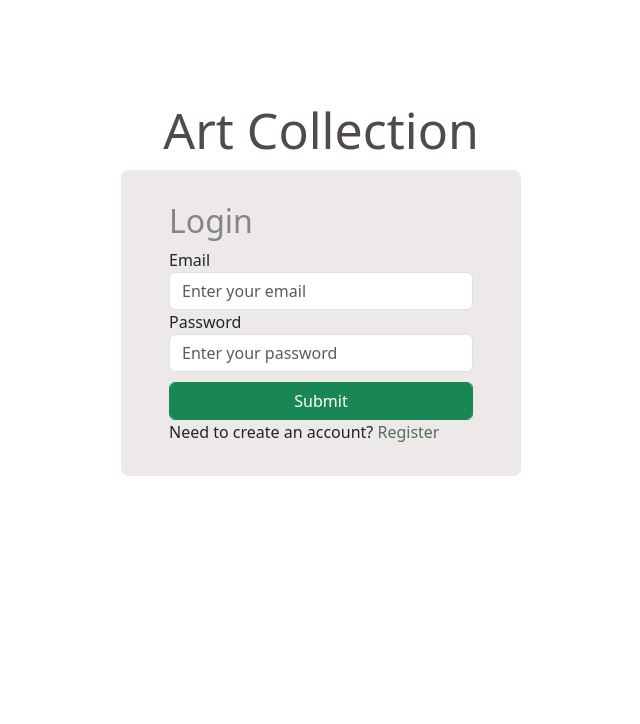
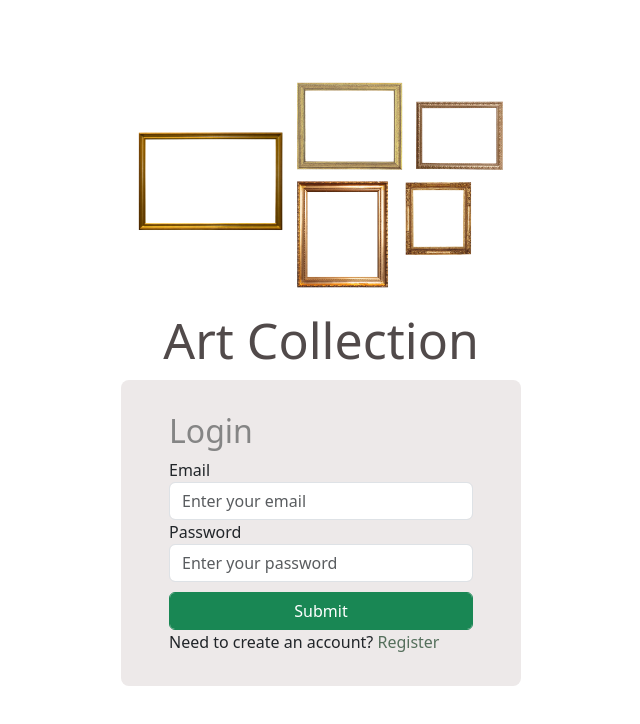
Before and after one commit to norchard/art-collection, a React (Create React App) app in the folder client/: page /login in a window 1280 px wide. Shown: the top 724 px of the page, without its empty margins (319-959 px from the left). Built offline with nearby package versions, Linux system fonts and the light colour scheme.

Commit message:
Add frames image to header

```diff
--- a/client/src/App.js
+++ b/client/src/App.js
@@ -209,7 +209,10 @@ function App() {
 
   return (
     <div id="App">
-      <h1 className="title">Art Collection</h1>
+      <div>
+        <img id="frames" alt="frames" src="art-collection.png" />
+        <h1 className="title">Art Collection</h1>
+      </div>
       <Routes>
         <Route path="/" element={<Home />} />
         <Route path="/login" element={<Login />} />
--- a/client/src/app.css
+++ b/client/src/app.css
@@ -140,6 +140,15 @@ span a {
   color: rgb(85, 111, 92);
 }
 
+#frames {
+  display: block;
+  margin: 0 auto;
+  height: 500px;
+  padding: 80px 0px 10px 0px;
+  text-align: center;
+  float: none;
+}
+
 .home_page {
   width: 100vw;
   /* height: 100vh; */
@@ -163,7 +172,7 @@ span a {
 }
 
 .title {
-  margin-top: 100px;
+  margin-top: 10px;
   margin-bottom: 10px;
   text-align: center;
   font-size: 50px;
```
Also changed, not shown: client/public/art-collection.png (added), 1 other file (tests, documents, lock files or other folders).
